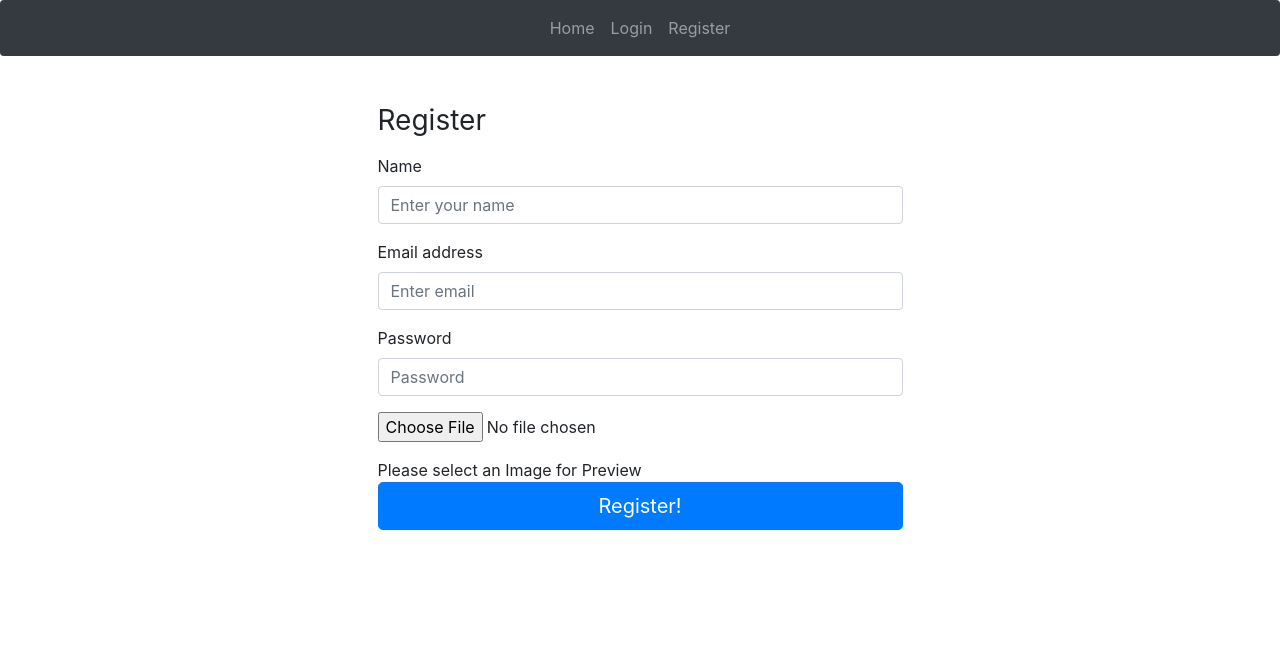
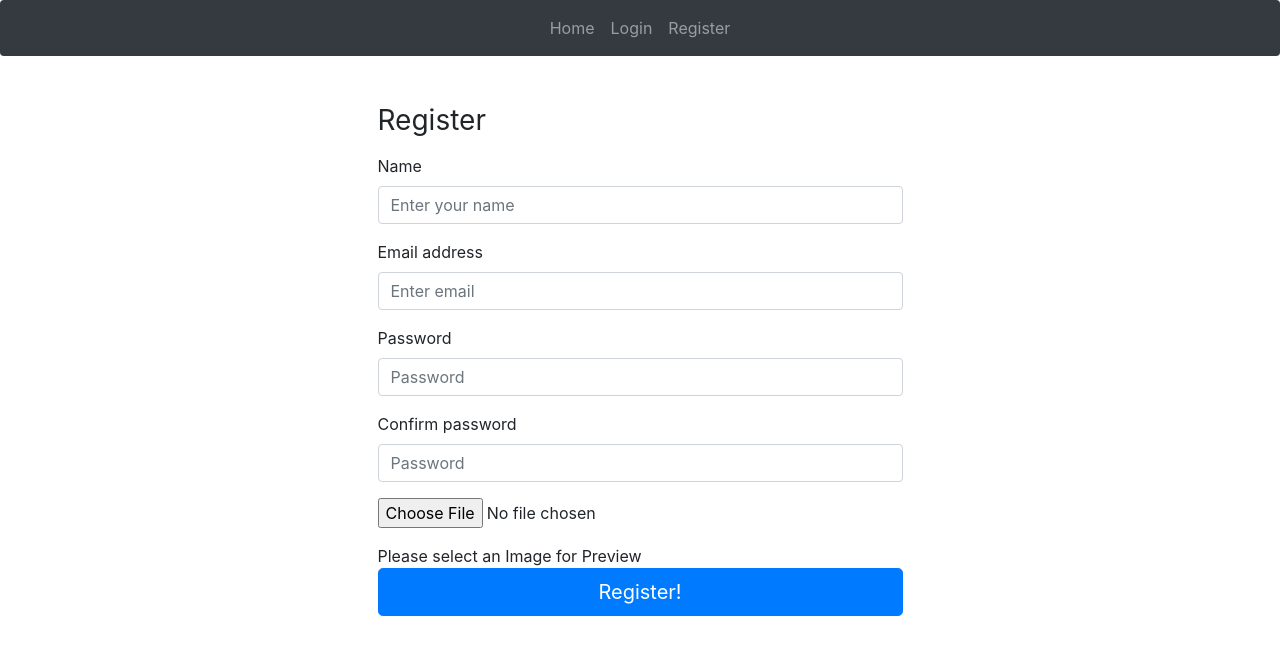
Before and after one commit to nga20167304/computer-review, a React (Create React App) app in the folder client/: page /register in a window 1280 px wide. Shown: the top 654 px of the page. Built offline with nearby package versions, Linux system fonts and the light colour scheme.

Commit message:
validate input

```diff
--- a/client/src/components/Login.js
+++ b/client/src/components/Login.js
@@ -49,7 +49,7 @@ class Login extends Component {
   }
 
   render() {
-    let alerts = this.state.errors.map(err => <div className="alert alert-danger" role="alert"> {err} </div>);
+    let alerts = this.state.errors.map((err, index) => <div key={index} className="alert alert-danger" role="alert"> {err} </div>);
     return (
       <div className="container">
         <div className="row">
--- a/client/src/components/Register.js
+++ b/client/src/components/Register.js
@@ -8,6 +8,7 @@ class Register extends Component {
       name: '',
       email: '',
       password: '',
+      confirmPassword: '',
       image: '',
       imagePreviewUrl: '',
       errors: []
@@ -25,11 +26,21 @@ class Register extends Component {
 
     const user = {
       name: this.state.name,
-      email: this.state.email,
+      email: this.state.email.toLowerCase(),
       password: this.state.password,
       image: this.state.image
     }
     let validateErrs = [];
+  // eslint-disable-next-line
+    let reg = /^\w+(\.\w+)*@\w+\.\w+(\.\w+){0,2}$/i;
+
+    if(!reg.test(user.email)){
+      validateErrs.push('Email invalid!');
+    }
+
+    if(this.state.password !== this.state.confirmPassword){
+      validateErrs.push('Confirm password wrong!');
+    }
     for(let attr in user){
       if(attr !== 'image' && !user[attr]){
         validateErrs.push(attr + ' is require!');
@@ -74,11 +85,11 @@ class Register extends Component {
     let {imagePreviewUrl} = this.state;
     let $imagePreview = null;
     if (imagePreviewUrl) {
-      $imagePreview = (<img src={imagePreviewUrl} alt=""/>);
+      $imagePreview = (<div><img width="200" height="200" src={imagePreviewUrl} alt=""/></div>);
     } else {
       $imagePreview = (<div className="previewText">Please select an Image for Preview</div>);
     }
-    let alerts = this.state.errors.map(err => <div className="alert alert-danger" role="alert"> {err} </div>);
+    let alerts = this.state.errors.map((err, index) => <div key={index} className="alert alert-danger" role="alert"> {err} </div>);
     return (
       <div className="container">
         <div className="row">
@@ -120,6 +131,17 @@ class Register extends Component {
                 />
               </div>
               <div className="form-group">
+                <label htmlFor="confirmPassword">Confirm password</label>
+                <input
+                  type="password"
+                  className="form-control"
+                  name="confirmPassword"
+                  placeholder="Password"
+                  value={this.state.confirmPassword}
+                  onChange={this.onChange}
+                />
+              </div>
+              <div className="form-group">
               <input className="fileInput"
                 name="image"
                 type="file"
--- a/client/src/components/UserFunctions.js
+++ b/client/src/components/UserFunctions.js
@@ -18,7 +18,7 @@ export const register = newUser => {
         }else {
           console.log('Registed');
         }
-        return response;
+        return response.data;
       }).catch(err => {
         console.log(err)
       })
```
Also changed, not shown: 1 other file (tests, documents, lock files or other folders).
